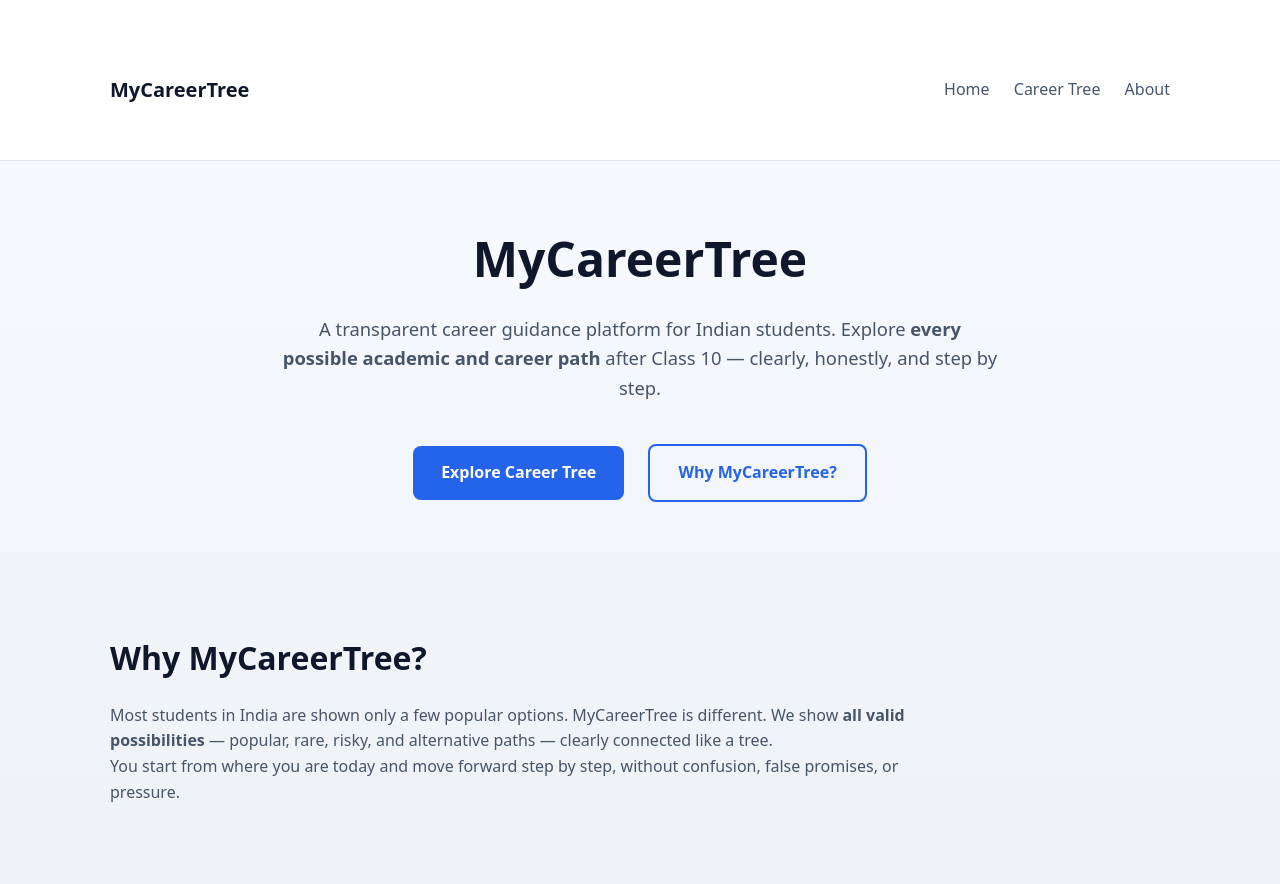
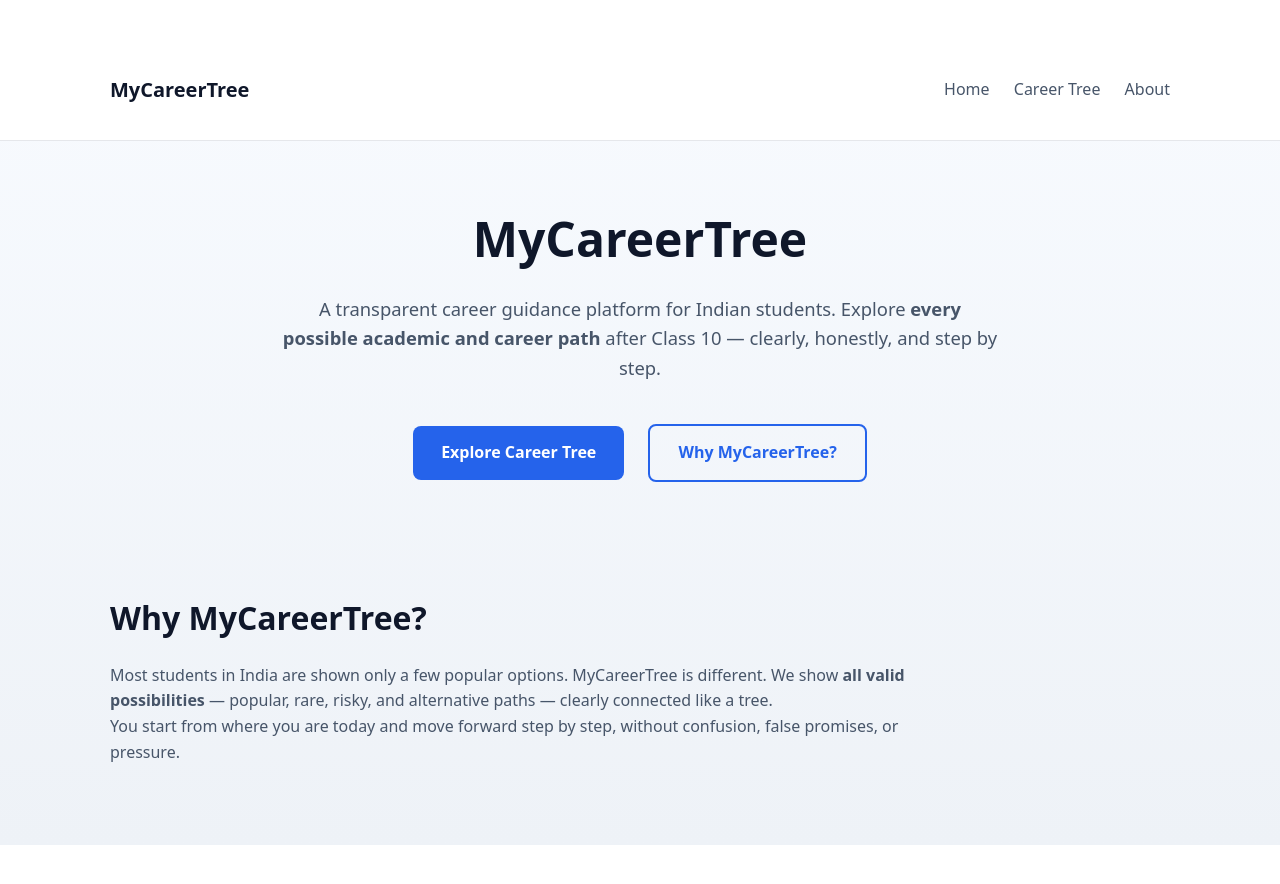
Before and after one commit to mycareertree/mycareertree.github.io, a plain HTML site: page index.html in a window 1280 px wide. After the commit the page ends 845 px from the top, so only its background shows below. Drawn offline with Linux system fonts and the light colour scheme.

Commit message:
Update style.css

```diff
--- a/assets/css/style.css
+++ b/assets/css/style.css
@@ -24,7 +24,7 @@ body {
 
 /* Header */
 header {
-  padding: 60px 0 40px;
+  padding: 60px 0 20px;
   text-align: center;
 }
 
```
